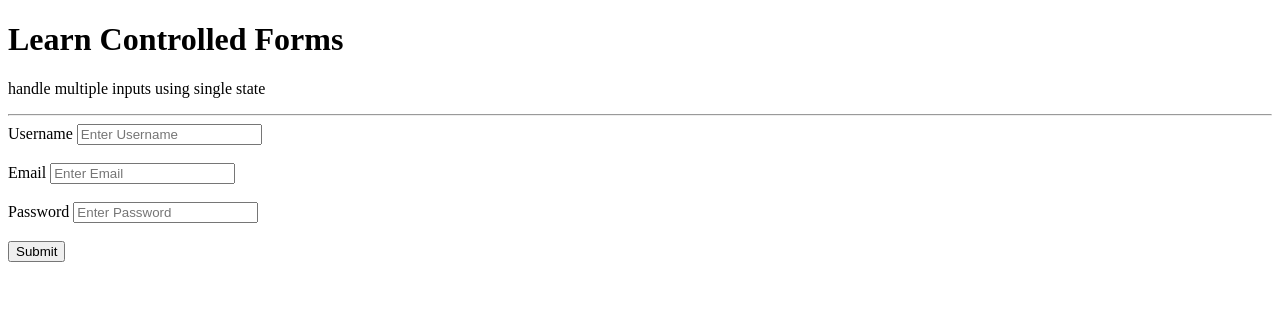
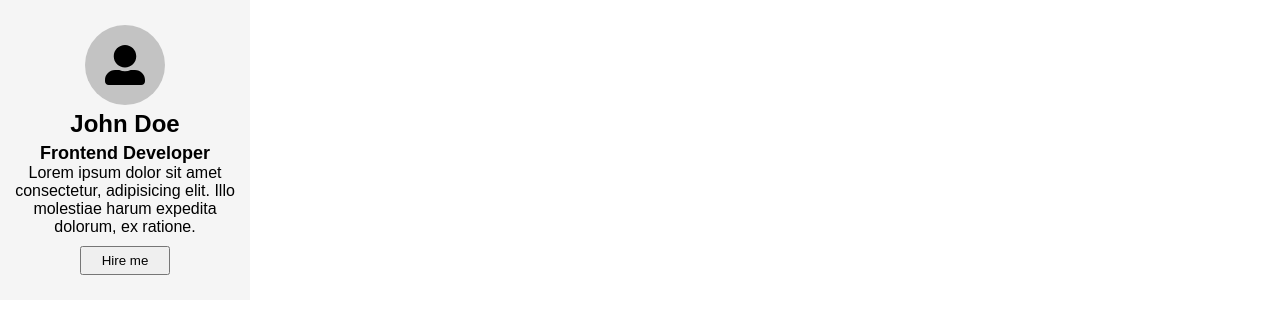
Before and after one commit to Sarvesh-1999/React-11---JNO-JRERTD-M6, a React (Vite) app: page / in a window 1280 px wide. Shown: the top 314 px of the page. Built offline with nearby package versions, Linux system fonts and the light colour scheme.

Commit message:
Notes updated

```diff
--- a/package.json
+++ b/package.json
@@ -11,7 +11,8 @@
   },
   "dependencies": {
     "react": "^19.2.5",
-    "react-dom": "^19.2.5"
+    "react-dom": "^19.2.5",
+    "react-icons": "^5.6.0"
   },
   "devDependencies": {
     "@eslint/js": "^10.0.1",
--- a/src/App.jsx
+++ b/src/App.jsx
@@ -12,6 +12,8 @@ import UpliftingParent from "./allTopics/06_StateUplifting/UpliftingParent";
 import UserLists from "./allTopics/07_Lists/UserLists";
 import ControlledForms1 from "./allTopics/08_ControlledForms/ControlledForms1";
 import ControlledForms2 from "./allTopics/08_ControlledForms/ControlledForms2";
+import Card from "./allTopics/09_ReactCss/Card";
+import InlineCss from "./allTopics/09_ReactCss/InlineCss";
 
 const App = () => {
   return (
@@ -29,7 +31,9 @@ const App = () => {
       {/* <UpliftingParent /> */}
       {/* <UserLists/> */}
       {/* <ControlledForms1/> */}
-      <ControlledForms2 />
+      {/* <ControlledForms2 /> */}
+      {/* <InlineCss /> */}
+      <Card />
     </>
   );
 };
--- /dev/null
+++ b/src/allTopics/09_ReactCss/Card.jsx
@@ -0,0 +1,20 @@
+import style from "./Card.module.css";
+import { FaUserAlt } from "react-icons/fa";
+
+const Card = () => {
+  return (
+    <section id={style.cardContainer}>
+      <div className={style.userImage}>
+        <FaUserAlt/>
+      </div>
+      <h1 className={style.userName}>John Doe</h1>
+      <p className={style.desig}>Frontend Developer</p>
+      <p className={style.description}>
+        Lorem ipsum dolor sit amet consectetur, adipisicing elit. Illo molestiae
+        harum expedita dolorum, ex ratione.
+      </p>
+      <button className={style.btn}>Hire me</button>
+    </section>
+  );
+};
+export default Card;
--- /dev/null
+++ b/src/allTopics/09_ReactCss/Card.module.css
@@ -0,0 +1,34 @@
+#cardContainer {
+  background-color: rgb(245, 245, 245);
+  height: 300px;
+  width: 250px;
+  padding: 10px;
+  display: flex;
+  align-items: center;
+  justify-content: center;
+  flex-direction: column;
+}
+.userImage {
+  height: 80px;
+  display: flex;
+  align-items: center;
+  justify-content: center;
+  width: 80px;
+  font-size: 40px;
+  border-radius: 50%;
+  background-color: rgba(139, 139, 139, 0.475);
+}
+.userName {
+  padding: 5px 0;
+}
+.desig {
+  font-size: 18px;
+  font-weight: 600;
+}
+.description {
+  text-align: center;
+}
+.btn {
+  margin-top: 10px;
+  padding: 5px 20px;
+}
--- /dev/null
+++ b/src/allTopics/09_ReactCss/InlineCss.jsx
@@ -0,0 +1,15 @@
+const InlineCss = () => {
+  const subHeadingStyle = { backgroundColor: "blue", color: "white" };
+
+  return (
+    <>
+      <h1 style={{ backgroundColor: "red", color: "white" }}>
+        Learn Inline CSS in React
+      </h1>
+
+      <h2 style={subHeadingStyle}>I am Sub Heading</h2>
+    </>
+  );
+};
+
+export default InlineCss;
--- /dev/null
+++ b/src/index.css
@@ -0,0 +1,6 @@
+* {
+  margin: 0;
+  padding: 0;
+  box-sizing: border-box;
+  font-family: sans-serif;
+}
--- a/src/main.jsx
+++ b/src/main.jsx
@@ -1,6 +1,10 @@
 //! REACT WAY
 import { createRoot } from "react-dom/client";
 import App from "./App";
+
+// global css
+import "./index.css"
+
 createRoot(document.getElementById("root")).render(<App />);
 
 //<></> --> Fragments
```
Also changed, not shown: 2 other files (tests, documents, lock files or other folders).
